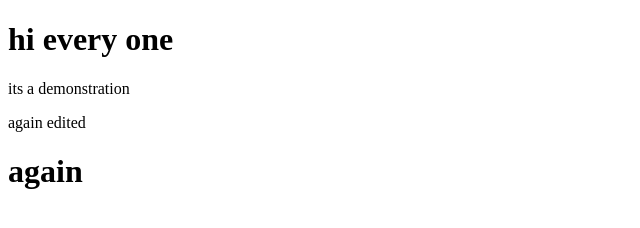
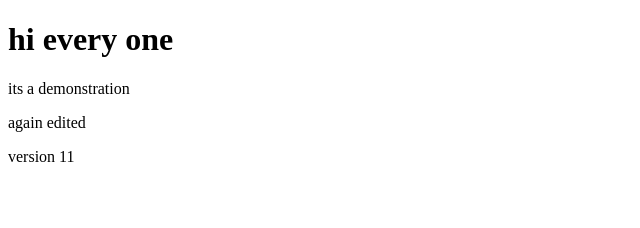
Before and after one commit to mabinxavier/my-project, a plain HTML site: page index.html in a window 1280 px wide. Shown: the whole page, without its empty margins (0-640 px from the left). Drawn offline with Linux system fonts and the light colour scheme.

Commit message:
version 11

```diff
--- a/index.html
+++ b/index.html
@@ -9,6 +9,6 @@
   <h1>hi every one</h1>
   <p>its a demonstration</p>
   <p>again edited</p>
-  <h1>again</h1>
+  <p>version 11</p>
 </body>
 </html>
```
